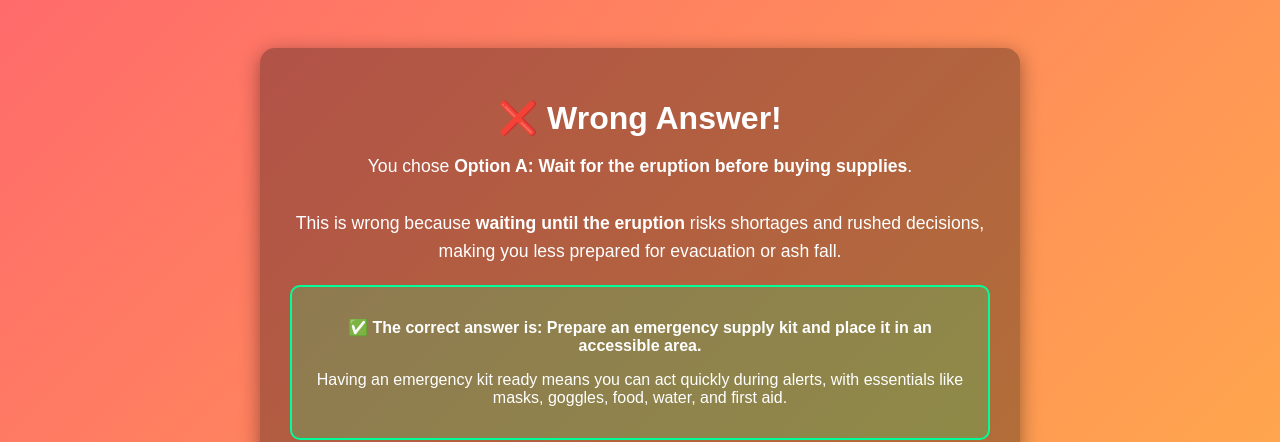
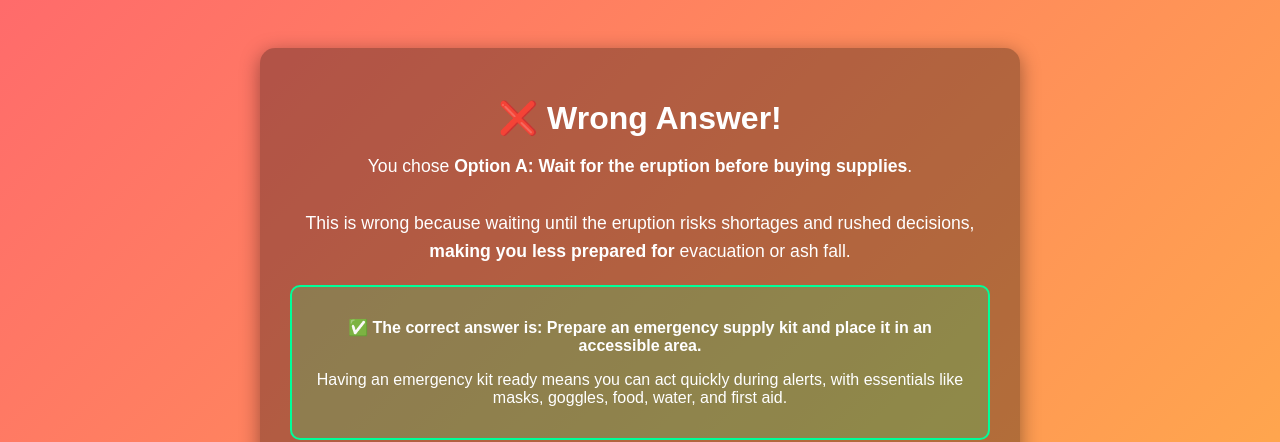
Before and after one commit to furypie9-cmyk/G10Q1SCISSENGCOMPPETA-WRONG-A, a plain HTML site: page Index.html in a window 1280 px wide. Shown: the top 442 px of the page. Drawn offline with Linux system fonts and the light colour scheme.

Commit message:
Add files via upload

```diff
--- a/Index.html
+++ b/Index.html
@@ -49,7 +49,7 @@
   <h1>❌ Wrong Answer!</h1>
   <p class="explanation">
     You chose <strong>Option A: Wait for the eruption before buying supplies</strong>.<br><br>
-    This is wrong because <strong>waiting until the eruption</strong> risks shortages and rushed decisions, making you less prepared for evacuation or ash fall.
+    This is wrong because waiting until the eruption risks shortages and rushed decisions, <strong>making you less prepared for</strong> evacuation or ash fall.
   </p>
 
   <div class="correct">
```
